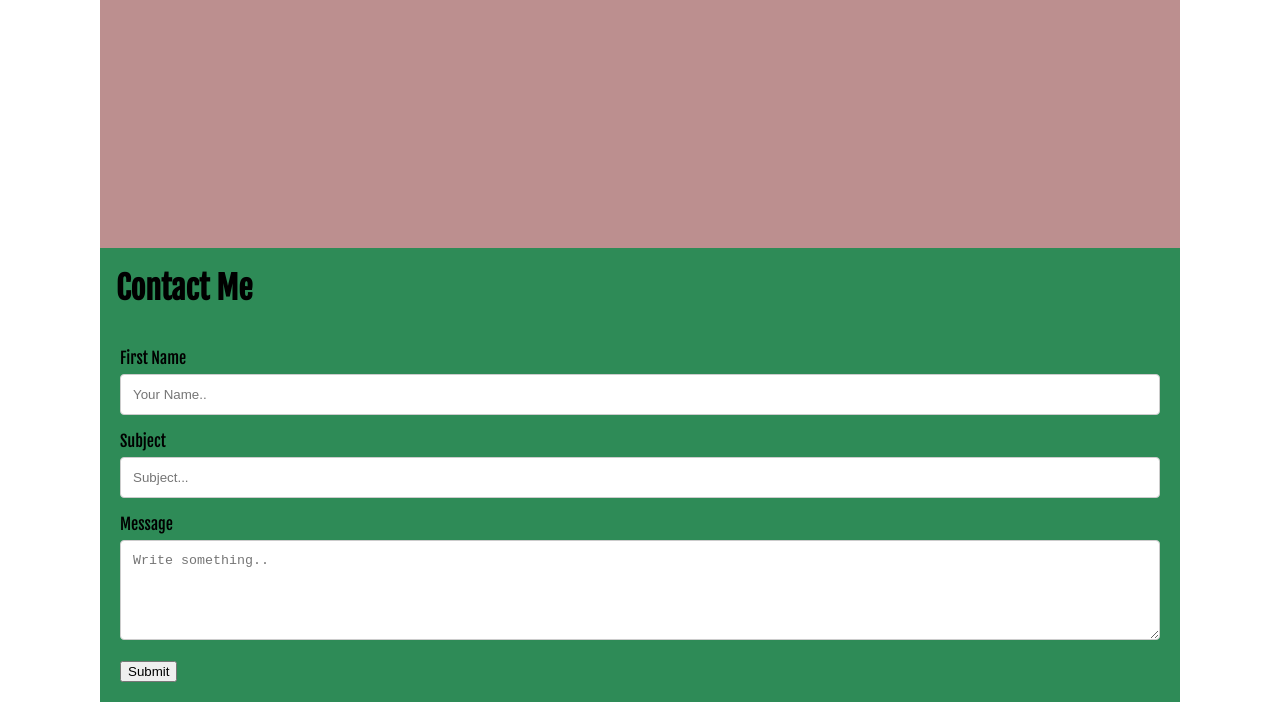
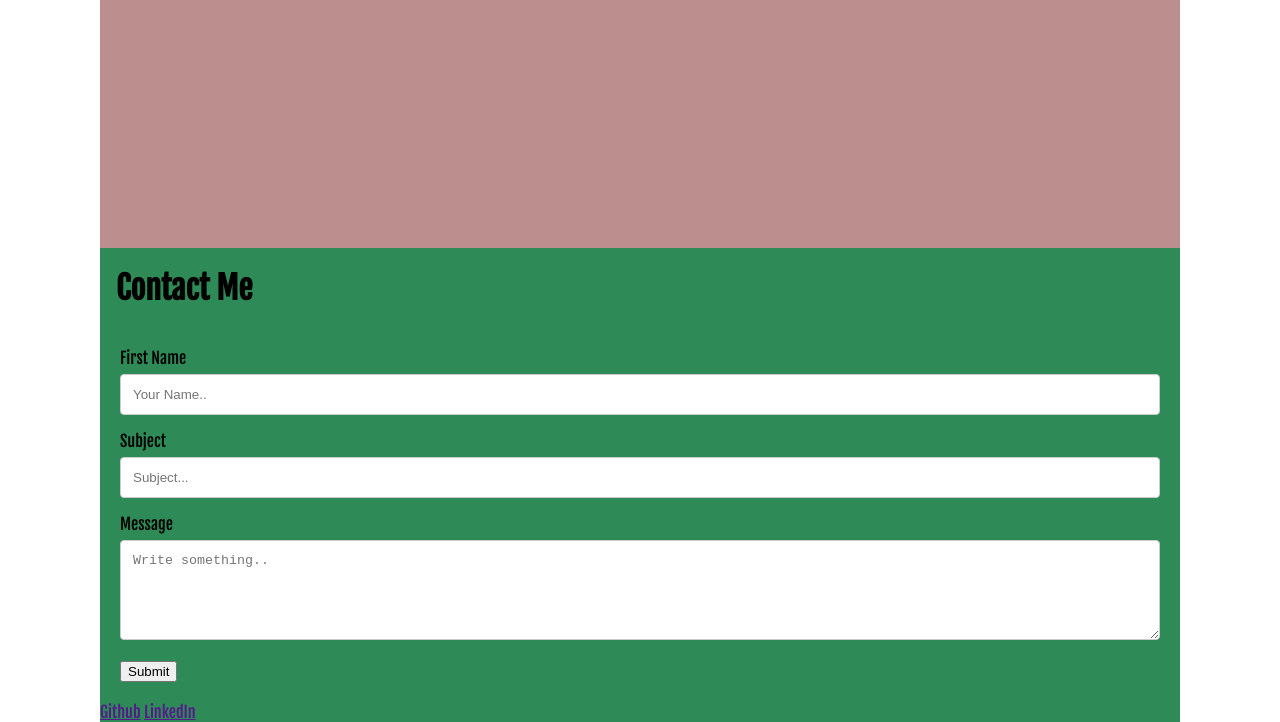
Before and after one commit to aaronfcode/Portfolio, a plain HTML site: page index.html in a window 1280 px wide. Shown: the part 601-1323 px from the top of the page. Drawn offline with Linux system fonts and the light colour scheme.

Commit message:
adding github and linkedin links

```diff
--- a/index.html
+++ b/index.html
@@ -39,6 +39,8 @@
                     <input type="submit" value="Submit">
                 </form>
             </div>
+            <a href="">Github</a>
+            <a href="">LinkedIn</a>
         </div>
     </div>
 </body>
```
